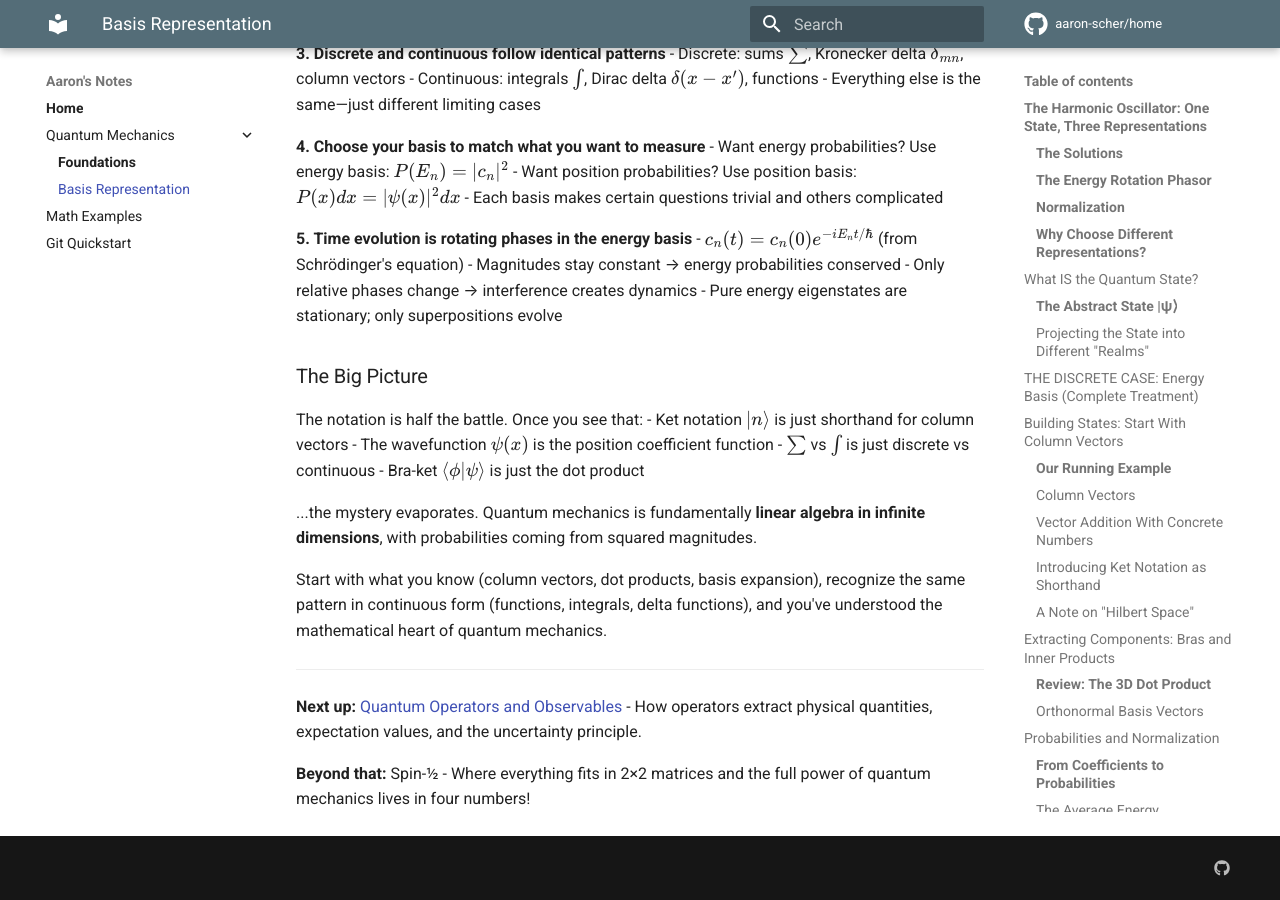
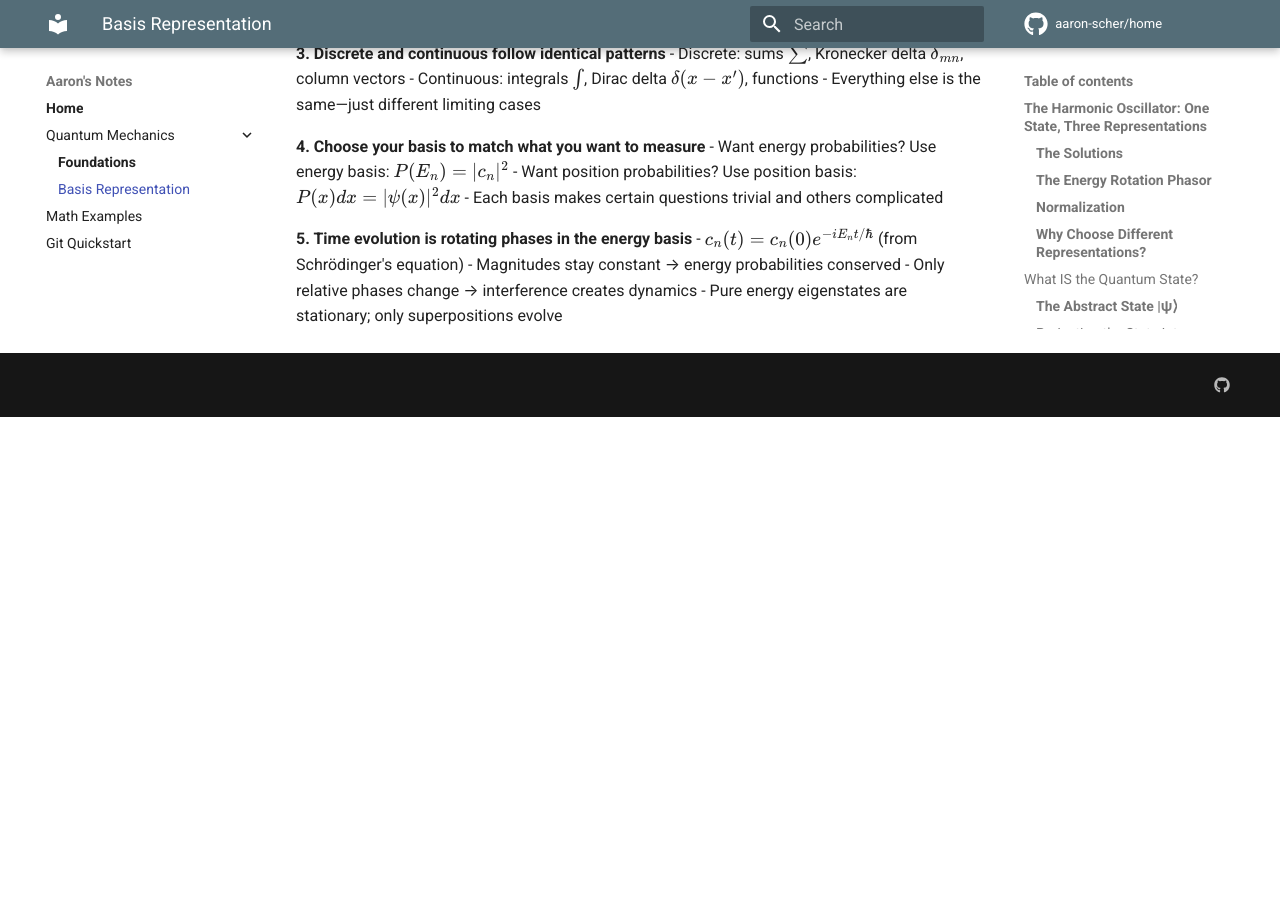
Before and after one commit to aaron-scher/home, an MkDocs documentation site: the page built from docs/quantum-mechanics/quantum-basis-representation.md, in a window 1280 px wide and 900 px high, scrolled down 18794 px. Built offline with MkDocs 1.6.1 and Material for MkDocs 9.7.7, drawn with Linux system fonts in a browser that asks for light colours; comment, search, counter and statistics services are not loaded; after the commit the page ends 19211 px from its top, so only the background shows below that.

Commit message:
Remove fluffy conclusion section
Removed entire "The Big Picture" section at end of document:
- Removed redundant summary of notation
- Removed "Next up" preview (operators doc)
- Removed "Beyond that" preview (spin-½)

One source of truth - just the essential content, no fluff
about what's coming next.

🤖 Generated with [Claude Code](https://claude.com/claude-code)

Co-Authored-By: Claude <noreply@anthropic.com>

```diff
--- a/docs/quantum-mechanics/quantum-basis-representation.md
+++ b/docs/quantum-mechanics/quantum-basis-representation.md
@@ -629,21 +629,3 @@ Quantum mechanics seems complicated because we're juggling multiple representati
 - Magnitudes stay constant → energy probabilities conserved
 - Only relative phases change → interference creates dynamics
 - Pure energy eigenstates are stationary; only superpositions evolve
-
-### The Big Picture
-
-The notation is half the battle. Once you see that:
-- Ket notation $|n\rangle$ is just shorthand for column vectors
-- The wavefunction $\psi(x)$ is the position coefficient function
-- $\sum$ vs $\int$ is just discrete vs continuous
-- Bra-ket $\langle\phi|\psi\rangle$ is just the dot product
-
-...the mystery evaporates. Quantum mechanics is fundamentally **linear algebra in infinite dimensions**, with probabilities coming from squared magnitudes.
-
-Start with what you know (column vectors, dot products, basis expansion), recognize the same pattern in continuous form (functions, integrals, delta functions), and you've understood the mathematical heart of quantum mechanics.
-
----
-
-**Next up:** [Quantum Operators and Observables](quantum-operators.md) - How operators extract physical quantities, expectation values, and the uncertainty principle.
-
-**Beyond that:** Spin-½ - Where everything fits in 2×2 matrices and the full power of quantum mechanics lives in four numbers!
```
